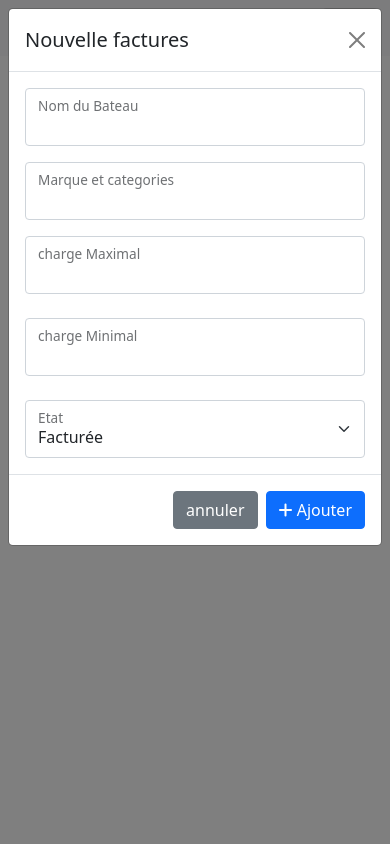
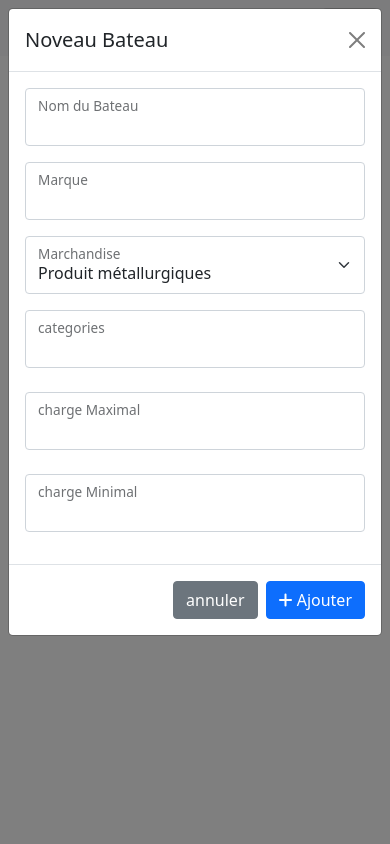
Before and after one commit to Nicoandriatina/projet, a PHP site: page / in a window 390 px wide, after a click on "Nouveau". Run offline with PHP 8.4, Linux system fonts and the light colour scheme; data that the repository does not hold is empty; some libraries are stand-ins or nearby versions.

Commit message:
ts mety tafiditra @le bd vaovao bateau

```diff
--- a/index.php
+++ b/index.php
@@ -44,7 +44,6 @@
             <li class="nav-item">
               <a class="nav-link" href="#">client</a>
             </li>
-
             <li class="nav-item">
               <a class="nav-link disabled" href="#" tabindex="-1" aria-disabled="true">Disabled</a>
             </li>
@@ -58,48 +57,50 @@
     </nav>
   </header>
   <section class="container py-5">
-
-    <!-- Modal -->
+    <!--create Modal -->
     <div class="modal fade" id="createModal" tabindex="-1" aria-labelledby="createModalLabel" aria-hidden="true">
       <div class="modal-dialog">
         <div class="modal-content">
           <div class="modal-header">
-            <h5 class="modal-title" id="createModalLabel">Nouvelle factures</h5>
+            <h5 class="modal-title" id="createModalLabel">Noveau Bateau</h5>
             <button type="button" class="btn-close" data-bs-dismiss="modal" aria-label="Close"></button>
           </div>
           <div class="modal-body">
             <!-- Erreur tato, nisy balise </form> iray nihoatra -->
             <form action="" method="post" id="formOrder">
               <div class="form-floating mb-3">
-                <input type="text" class="form-control" id="customer" name="customer">
-                <label for="customer">Nom du Bateau</label>
+                <input type="text" class="form-control" id="Nombateau" name="Nombateau">
+                <label for="Nombateau">Nom du Bateau</label>
               </div>
               <div class="form-floating mb-3">
-                <input type="text" class="form-control" id="cashier" name="cashier">
-                <label for="cashier">Marque et categories</label>
+                <input type="text" class="form-control" id="Marque" name="Marque">
+                <label for="Marque">Marque</label>
               </div>
-
+              <div class="form-floating mb-3">
+              <select class="form-select" id="typeproduit" aria-label="typeproduit" name="typeproduit">
+                    <option value="Produit métallurgiques">Produit métallurgiques</option>
+                      <option value="Produit Alimentaires">Produit Alimentaires</option>
+                      <option value="Produit Forestiers">Produit Forestiers</option>
+                    </select>
+                    <label for="state">Marchandise</label>
+              </div>
               <div class="row g-2">
                 <div class="col-md">
                   <div class="form-floating mb-3">
-                    <input type="text" class="form-control" id="amount" name="amount">
-                    <label for="amount">charge Maximal</label>
+                    <input type="text" class="form-control" id="categories" name="categories">
+                    <label for="categories">categories</label>
                   </div>
                 </div>
                 <div class="col-md">
                   <div class="form-floating mb-3">
-                    <input type="text" class="form-control" id="receive" name="received">
-                    <label for="receive">charge Minimal</label>
+                    <input type="text" class="form-control" id="chargemax" name="chargemax">
+                    <label for="chargemax">charge Maximal</label>
                   </div>
                 </div>
                 <div class="col-md">
-                  <div class="form-floating">
-                    <select class="form-select" id="state" aria-label="State" name="state">
-                      <option value="Facturée">Facturée</option>
-                      <option value="Payée">Payée</option>
-                      <option value="Annulée">Annulée</option>
-                    </select>
-                    <label for="state">Etat</label>
+                  <div class="form-floating mb-3">
+                    <input type="text" class="form-control" id="chargemin" name="chargemin">
+                    <label for="chargemin">charge Minimal</label>
                   </div>
                 </div>
               </div>
@@ -120,7 +121,7 @@
     <div class="dropdown-divider"> </div>
     <div class="row">
       <div class="col-md-6">
-        <h5 class="fw-bold mb-8">Liste des factures</h5>
+        <h5 class="fw-bold mb-8">Liste des bateaux</h5>
       </div>
       <div class="col-md-6">
         <div class="d-flex justify-content-end">
@@ -135,9 +136,87 @@
 
       </div>
     </div>
+
+    <!-- update Modal -->
+    <div class="modal fade" id="createModal" tabindex="-1" aria-labelledby="createModalLabel" aria-hidden="true">
+      <div class="modal-dialog">
+        <div class="modal-content">
+          <div class="modal-header">
+            <h5 class="modal-title" id="createModalLabel">Noveau Bateau</h5>
+            <button type="button" class="btn-close" data-bs-dismiss="modal" aria-label="Close"></button>
+          </div>
+          <div class="modal-body">
+            <form action="" method="post" id="UpdateformOrder">
+              <div class="form-floating mb-3">
+                <input type="text" class="form-control" id="UpdateNombateau" name="UpdateNombateau">
+                <label for="UpdateNombateau">Nom du Bateau</label>
+              </div>
+              <div class="form-floating mb-3">
+                <input type="text" class="form-control" id="UpdateMarque" name="UpdateMarque">
+                <label for="UpdateMarque">Marque</label>
+              </div>
+              <div class="form-floating mb-3">
+              <select class="form-select" id="Updatetypeproduit" aria-label="Updatetypeproduit" name="Updatetypeproduit">
+                    <option value="Produit métallurgiques">Produit métallurgiques</option>
+                      <option value="Produit Alimentaires">Produit Alimentaires</option>
+                      <option value="Produit Forestiers">Produit Forestiers</option>
+                    </select>
+                    <label for="state">Marchandise</label>
+              </div>
+              <div class="row g-2">
+                <div class="col-md">
+                  <div class="form-floating mb-3">
+                    <input type="text" class="form-control" id="Updatecategories" name="Updatecategories">
+                    <label for="Updatecategories">categories</label>
+                  </div>
+                </div>
+                <div class="col-md">
+                  <div class="form-floating mb-3">
+                    <input type="text" class="form-control" id="Updatechargemax" name="Updatechargemax">
+                    <label for="Updatechargemax">charge Maximal</label>
+                  </div>
+                </div>
+                <div class="col-md">
+                  <div class="form-floating mb-3">
+                    <input type="text" class="form-control" id="Updatechargemin" name="Updatechargemin">
+                    <label for="Updatechargemin">charge Minimal</label>
+                  </div>
+                </div>
+              </div>
+            </form>
+          </div>
+          <div class="modal-footer">
+            <button type="button" class="btn btn-secondary" data-bs-dismiss="modal">annuler</button>
+            <button type="button" class="btn btn-primary" id="create" name="create"> <i class="fas fa-plus"></i> Ajouter</button>
+          </div>
+        </div>
+      </div>
+    </div>
+    <!-- <div class="row">
+      <div class="col-lg8 col-sm mb-5 mx-auto">
+        <h1 class="fs-4 text-center lead text-prymary">Bateaux</h1>
+      </div>
+    </div>
+    <div class="dropdown-divider"> </div>
+    <div class="row">
+      <div class="col-md-6">
+        <h5 class="fw-bold mb-8">Liste des bateaux</h5>
+      </div>
+      <div class="col-md-6">
+        <div class="d-flex justify-content-end">
+          <button class="btn btn-primary btn-sm me-3" data-bs-toggle="modal" data-bs-target="#createModal"> <i class="fas fa-folder-plus">Nouveau</i> </button>
+          <a href="#" class="btn btn-success-btn-sm" id="export"> <i class="fas fa-table">Exporter</i> </a>
+        </div>
+      </div>
+    </div>
+    <div class="dropdown-divider"> </div>
+    <div class="row">
+      <div class="table-responsive" id="orderTable">
+         -->
+      <!-- </div>
+    </div> -->
+
   </section>
-
-
 <script src="https://cdnjs.cloudflare.com/ajax/libs/jquery/3.6.1/jquery.min.js" integrity="sha512-aVKKRRi/Q/YV+4mjoKBsE4x3H+BkegoM/em46NNlCqNTmUYADjBbeNefNxYV7giUp0VxICtqdrbqU7iVaeZNXA==" crossorigin="anonymous" referrerpolicy="no-referrer"></script>
 <script src="https://cdn.jsdelivr.net/npm/bootstrap@5.0.2/dist/js/bootstrap.bundle.min.js" integrity="sha384-MrcW6ZMFYlzcLA8Nl+NtUVF0sA7MsXsP1UyJoMp4YLEuNSfAP+JcXn/tWtIaxVXM" crossorigin="anonymous"></script>
 <script type="text/javascript" src="https://cdn.datatables.net/v/bs5/dt-1.12.1/datatables.min.js"></script>
--- a/process.js
+++ b/process.js
@@ -44,4 +44,29 @@ $(function () {
             }
         })
     }
+    $('body').on('click','.editBtn', function(e) {
+        e.preventDefault();
+        $.ajax({
+            url: "process.php",
+            type: 'post',
+            data:{workingId:this.dataset.id},
+            success: function(response) {
+                let billinfo=JSON.parse(response);
+                $('#NombateauUpdate').val(billinfo.Nombateau);
+                $('#MarqueUpdate').val(billinfo.Marque);
+                $('#categoriespdate').val(billinfo.categories);
+                $('#chargemaxUpdate').val(billinfo.chargemax);
+                $('#chargeminUpdate').val(billinfo.chargemin);
+                let select= document.querySelector('#stateUpdate');
+                let stateOption=Array.from(select.options);
+                stateOption.forEach((o,i)=> {
+                    if(o.value==billinfo.state) select.selectedIndex=i;
+
+
+
+                })
+
+            }
+        })
+    })
 })
--- a/process.php
+++ b/process.php
@@ -5,8 +5,8 @@ require_once 'model.php';
     if(isset($_POST['action']) && $_POST['action'] == 'create')
 {
     extract($_POST);
-    $returned=(int)$received - (int)$amount;
-    $db->create($customer,$cashier, (int)$amount, (int)$received, (int) $returned, $state);
+    //$returned=(int)$received - (int)$amount;
+    $db->create($Nombateau,$Marque, $categories, $chargemax, $chargemin, $typeproduit);
     echo'perfect';
 
 }
@@ -21,12 +21,12 @@ require_once 'model.php';
           <thead>
             <tr>
               <th scope="col">ID</th>
-              <th scope="col">Client</th>
-              <th scope="col">Caissier</th>
-              <th scope="col">Montant</th>
-              <th scope="col">Perçu</th>
-              <th scope="col">Retourné</th>
-              <th scope="col">Etat</th>
+              <th scope="col">Nom du bateaux</th>
+              <th scope="col">Marque</th>
+              <th scope="col">Categories</th>
+              <th scope="col">charge maximal</th>
+              <th scope="col">charge minimal</th>
+              <th scope="col">types de marchandise</th>
               <th scope="col">Action</th>
             </tr>
           </thead>
@@ -37,16 +37,16 @@ require_once 'model.php';
 
                 <tr>
                     <th scope=\"row\">$bill->id</th>
-                    <td>$bill->customer</td>
-                    <td>$bill->cashier</td>
-                    <td>$bill->amount</td>
-                    <td>$bill->reseived</td>
-                    <td>$bill->returned</td>
-                    <td>$bill->state</td>
+                    <td>$bill->Nombateau</td>
+                    <td>$bill->Marque</td>
+                    <td>$bill->categories</td>
+                    <td>$bill->chargemax</td>
+                    <td>$bill->chargemin</td>
+                    <td>$bill->typeproduit</td>
                     <td>
-                    <a href=\"#\" class=\"text-info me-2 infoBtn\" title=\"voir detail\"> <i class=\"fas fa-info-circle\"></i> </a>
-                    <a href=\"#\" class=\"text-primary me-2 editBtn\" title=\"voir detail\"> <i class=\"fas fa-edit\"></i> </a>
-                    <a href=\"#\" class=\"text-danger me-2 deleteBtn\" title=\"voir detail\"> <i class=\"fas fa-trash-alt\"></i> </a>
+                    <a href=\"#\" class=\"text-info me-2 infoBtn\" title=\"voir detail\" data-id=\"$bill->id\"> <i class=\"fas fa-info-circle\"></i> </a>
+                    <a href=\"#\" class=\"text-primary me-2 editBtn\" title=\"voir detail\" data-id=\"$bill->id\"> <i class=\"fas fa-edit\" data-bs-toggle='modal' data-bs-target='#UpdateModal'></i> </a>
+                    <a href=\"#\" class=\"text-danger me-2 deleteBtn\" title=\"voir detail\" data-id=\"$bill->id\"> <i class=\"fas fa-trash-alt\"></i> </a>
                     </td>
                 </tr>
             ";
@@ -58,3 +58,8 @@ require_once 'model.php';
         echo 'aucune facture pour le moment';
     }
 }
+//info pour detail de facture
+if(isset($_POST['workingId'])){
+    $workingId=(int)$_POST['workingId'];
+    echo json_encode($db->getSingleBill($workingId));
+}
```
Also changed, not shown: bateaux.sql (added, +63 -0 lines), model.php (+18 -12 lines).
